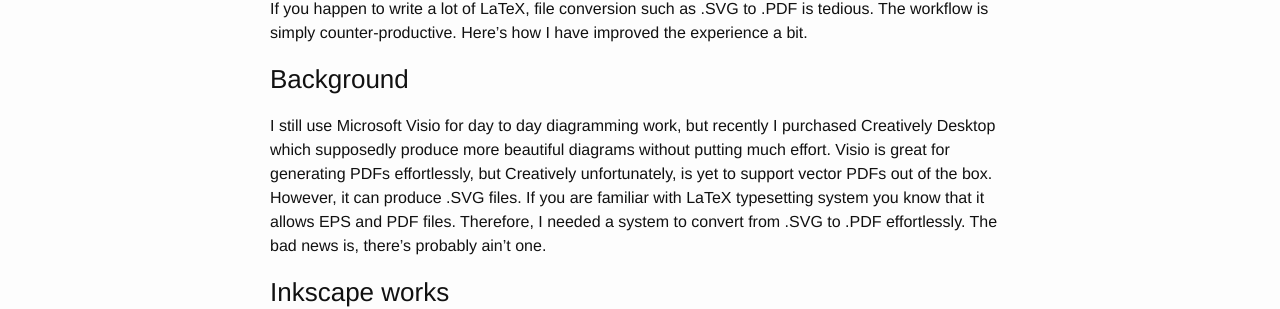
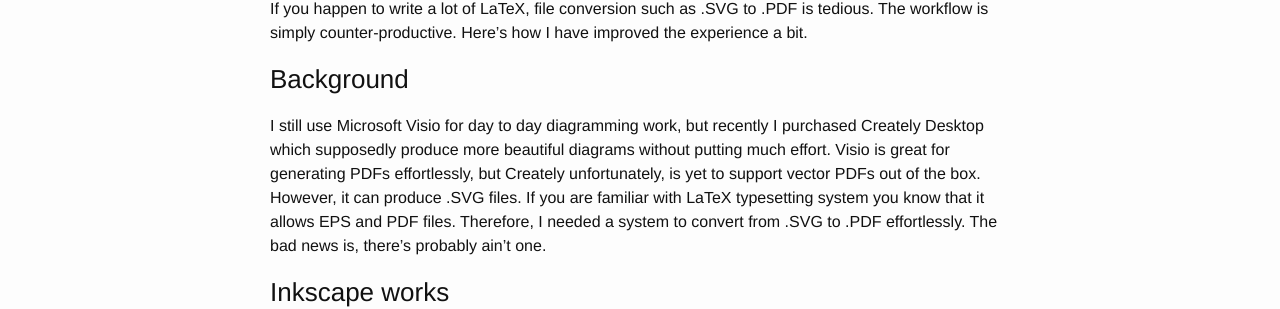
Before and after one commit to tsaqib/www, a Jekyll site: the page built from _posts/2016-06-23-svg-pdf-conversion.md, in a window 1280 px wide. Shown: the part 203-512 px from the top of the page. Built offline with Jekyll 4.4.1, drawn with Linux system fonts in a browser that asks for light colours; comment, search, counter and statistics services are not loaded.

Commit message:
Fixed typo

```diff
--- a/_posts/2016-06-23-svg-pdf-conversion.md
+++ b/_posts/2016-06-23-svg-pdf-conversion.md
@@ -9,7 +9,7 @@
 If you happen to write a lot of LaTeX, file conversion such as .SVG to .PDF is tedious. The workflow is simply counter-productive. Here's how I have improved the experience a bit.
 
 ### Background
-I still use Microsoft Visio for day to day diagramming work, but recently I purchased Creatively Desktop which supposedly produce more beautiful diagrams without putting much effort. Visio is great for generating PDFs effortlessly, but Creatively unfortunately, is yet to support vector PDFs out of the box. However, it can produce .SVG files. If you are familiar with LaTeX typesetting system you know that it allows EPS and PDF files. Therefore, I needed a system to convert from .SVG to .PDF effortlessly. The bad news is, there's probably ain't one.
+I still use Microsoft Visio for day to day diagramming work, but recently I purchased Creately Desktop which supposedly produce more beautiful diagrams without putting much effort. Visio is great for generating PDFs effortlessly, but Creately unfortunately, is yet to support vector PDFs out of the box. However, it can produce .SVG files. If you are familiar with LaTeX typesetting system you know that it allows EPS and PDF files. Therefore, I needed a system to convert from .SVG to .PDF effortlessly. The bad news is, there's probably ain't one.
 
 ### Inkscape works
 You must install [Inkscape](https://inkscape.org/en/), which is kind of a bummer, especially on OS X, because Inkscape depends on [XQuartz](https://www.xquartz.org) to render its UI system. You must install XQuartz first and then log out and log back in to install Inkscape and once Inkscape runs for the first time, it often takes a while to properly initialize the system for it to use. The good news is that Inkscape supports command line parameters.
```
